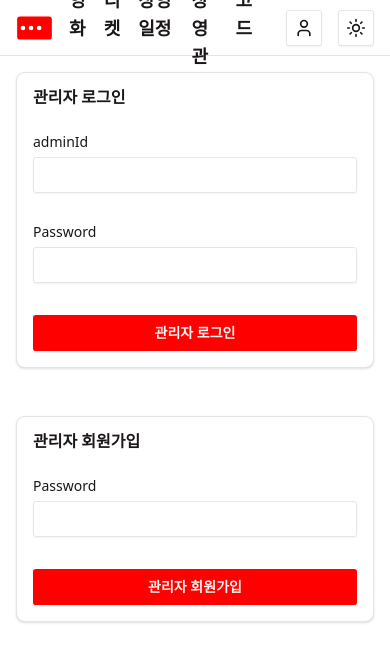
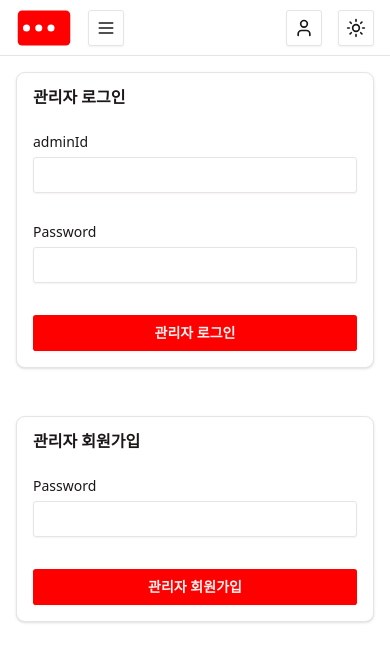
Before and after one commit to UOS-DBD-CINEMA/cinema-web, a React (Vite) app: page /admin in a window 390 px wide. Shown: the top 662 px of the page. Built offline with nearby package versions, Linux system fonts and the light colour scheme.

Commit message:
feat: add AdminNavToggle

```diff
--- a/src/components/admin/AdminHeader.tsx
+++ b/src/components/admin/AdminHeader.tsx
@@ -6,13 +6,15 @@ import { AdminToggle } from '@/components/admin/AdminToggle';
 import { ModeToggle } from '@/components/ModeToggle';
 import { useAdminAuthStore } from '@/store/adminAuthStore';
 
-const navigations = [
+import { AdminNavToggle } from './AdminNavToggle';
+
+export const adminNavigations = [
   { to: '/movies', label: '영화' },
   { to: '/tickets', label: '티켓' },
   { to: '/screenings', label: '상영일정' },
   { to: '/theaters', label: '상영관' },
   { to: '/codes', label: '코드' },
-];
+] as const;
 
 export function AdminHeader() {
   const { isLogin, storeLogout, updateLogin } = useAdminAuthStore();
@@ -30,8 +32,8 @@ export function AdminHeader() {
             alt="seoul cinema favicon"
           />
         </Link>
-        <nav className="flex gap-4 text-lg font-bold">
-          {navigations.map(nav => (
+        <nav className="flex gap-4 text-lg font-bold max-sm:hidden">
+          {adminNavigations.map(nav => (
             <NavLink
               key={nav.to}
               to={`/admin${nav.to}`}
@@ -43,6 +45,7 @@ export function AdminHeader() {
             </NavLink>
           ))}
         </nav>
+        <AdminNavToggle className="sm:hidden" />
       </div>
       <div className="flex items-center gap-4">
         {isLogin ? (
--- /dev/null
+++ b/src/components/admin/AdminNavToggle.tsx
@@ -0,0 +1,39 @@
+import { Button } from '@ui/button';
+import {
+  DropdownMenu,
+  DropdownMenuContent,
+  DropdownMenuItem,
+  DropdownMenuTrigger,
+} from '@ui/dropdown-menu';
+import { Menu } from 'lucide-react';
+import { NavLink, useNavigate } from 'react-router';
+
+import { adminNavigations } from '@/components/admin/AdminHeader';
+import { cn } from '@/lib/utils';
+
+export function AdminNavToggle({ className }: React.ComponentProps<'button'>) {
+  return (
+    <DropdownMenu>
+      <DropdownMenuTrigger asChild>
+        <Button variant="outline" size="icon" className={cn(className)}>
+          <Menu />
+        </Button>
+      </DropdownMenuTrigger>
+      <DropdownMenuContent align="end">
+        <nav>
+          {adminNavigations.map(nav => (
+            <NavLink
+              key={nav.to}
+              to={`/admin${nav.to}`}
+              className={({ isActive }) =>
+                isActive ? 'text-primary' : 'hover:opacity-80'
+              }
+            >
+              <DropdownMenuItem>{nav.label}</DropdownMenuItem>
+            </NavLink>
+          ))}
+        </nav>
+      </DropdownMenuContent>
+    </DropdownMenu>
+  );
+}
```
